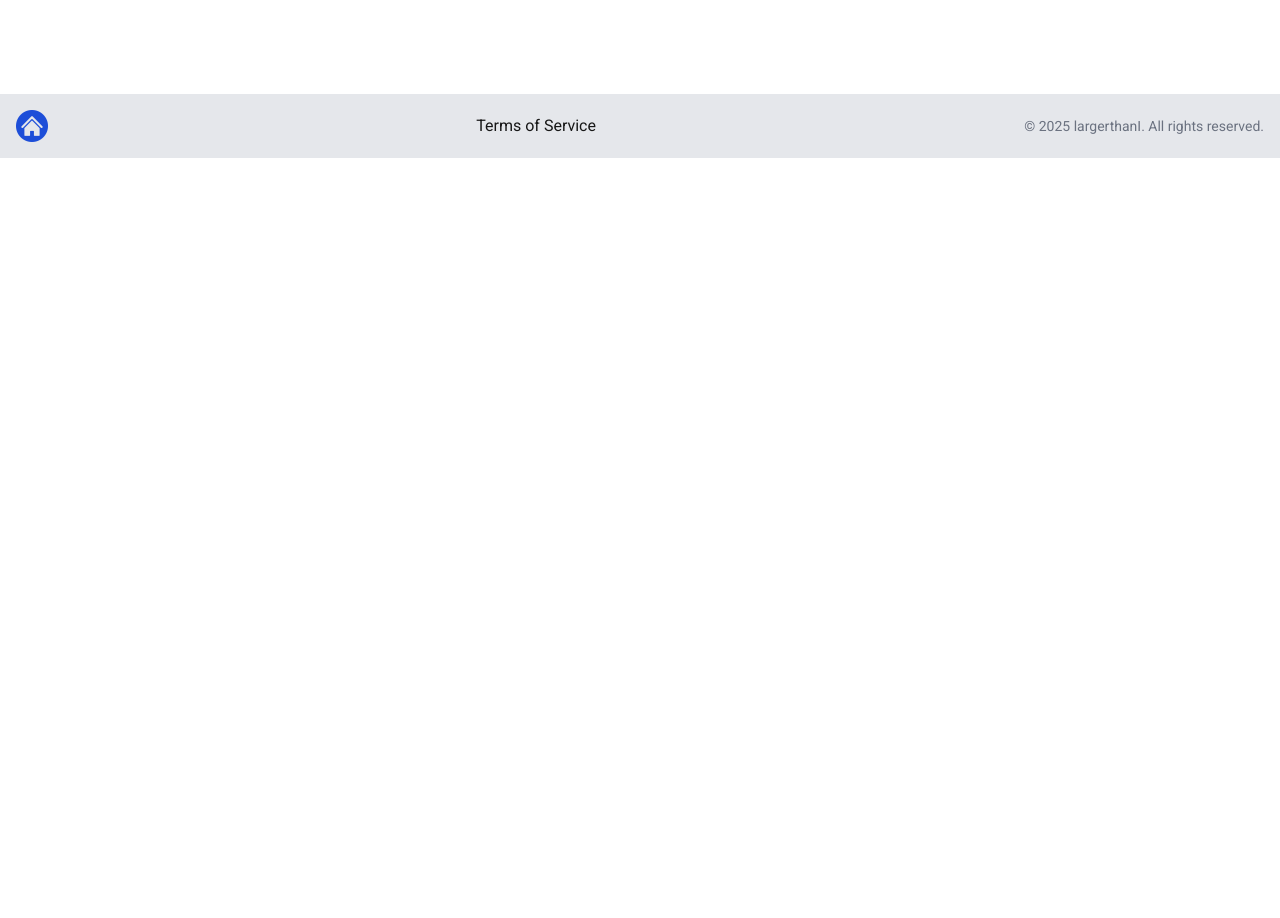
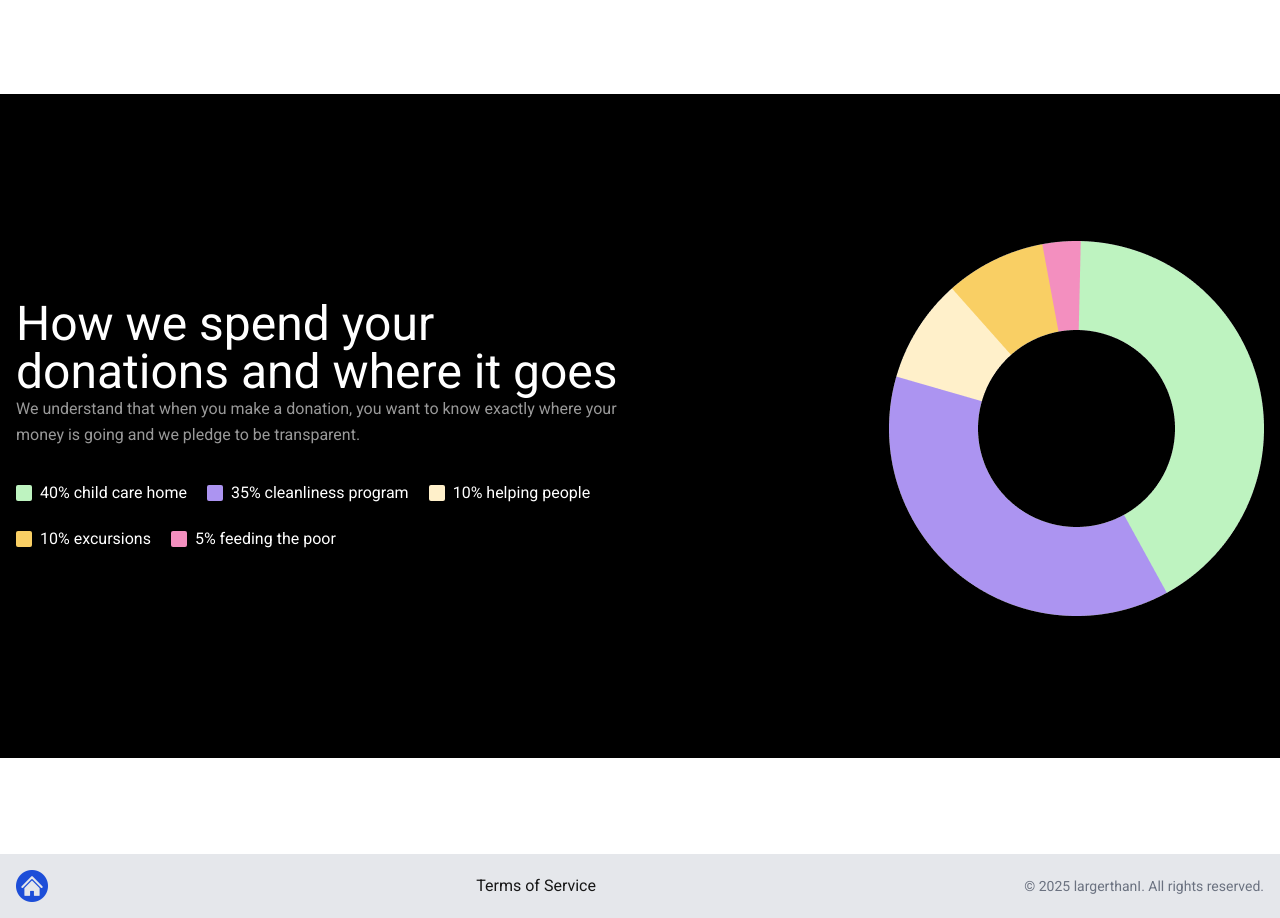
Before and after one commit to jkclyde31/NGO, a Next.js app: page / in a window 1280 px wide. Shown: the part 3690-4608 px from the top of the page. Before the commit the page ends 3848 px from the top, so only its background shows below. Built offline with nearby package versions, Linux system fonts and the light colour scheme.

Commit message:
added charts section

```diff
--- a/app/page.js
+++ b/app/page.js
@@ -2,6 +2,7 @@ import Banner from "@/app/sections/Banner";
 import AboutUs from "./sections/AboutUs";
 import WhatWeDo from "./sections/WhatWeDo";
 import ProjectsSection from "./sections/Projects";
+import ChartSection from "./sections/ChartSection";
 
 export const metadata = {
   title: "Homepage"
@@ -14,6 +15,8 @@ export default function Home() {
       <AboutUs />
       <WhatWeDo />
       <ProjectsSection />
+      <ChartSection />
+
     </div>
   );
 }
--- /dev/null
+++ b/app/sections/ChartSection.jsx
@@ -0,0 +1,53 @@
+import Image from "next/image"
+
+const ChartSection = () => {
+    const donations = [
+        { category: "child care home", percentage: 40, color: "#BEF3C0" },
+        { category: "cleanliness program", percentage: 35, color: "#AC94F1" },
+        { category: "helping people", percentage: 10, color: "#FFF0CA" },
+        { category: "excursions", percentage: 10, color: "#F9CF64" },
+        { category: "feeding the poor", percentage: 5, color: "#F38FBF" }
+    ];
+
+    return (
+        <div className="w-full bg-black text-white py-[50px] md:py-[142px]">
+            <div className="max-w-[1300px] w-full px-4 mx-auto flex flex-col md:flex-row gap-[50px] justify-between items-center">
+                {/* Text */}
+                <div className="max-w-[626px]">
+                    <h2 className="text-5xl">
+                        How we spend your donations and where it goes
+                    </h2>
+                    <p className="text-base leading-relaxed opacity-60">
+                        We understand that when you make a donation, you want to know exactly where your money is going and we pledge to be transparent.
+                    </p>
+
+                    {/* Donations List */}
+                    <div className="mt-8 flex flex-wrap gap-5">
+                        {donations.map((item, index) => (
+                            <div key={index} className="flex items-center gap-2">
+                                <div
+                                    className="w-4 h-4 rounded-sm"
+                                    style={{ backgroundColor: item.color }}
+                                ></div>
+                                <span className="text-base leading-relaxed">
+                                    {item.percentage}% {item.category}
+                                </span>
+                            </div>
+                        ))}
+                    </div>
+                </div>
+                {/* Image */}
+                <div>
+                    <Image
+                        src="/chart.png"
+                        alt="Chart"
+                        width={375}
+                        height={375}
+                    />
+                </div>
+            </div>
+        </div>
+    )
+}
+
+export default ChartSection
--- a/app/sections/Projects.jsx
+++ b/app/sections/Projects.jsx
@@ -8,9 +8,9 @@ const ProjectsSection = () => {
   const sponsors = [sponsor, sponsor1, sponsor2, sponsor3, sponsor4, sponsor5];
 
   return (
-    <div className="px-[15px]">
-         <div className="max-w-[1200px] mx-auto">
-            <p className="text-[16px] font-bold  tracking-[2px] pt-[25px] md:pt-[96px] pb-[15px] md:pb-[32px]">
+    <div className="px-[15px] py-[25px] md:py-[96px]">
+         <div className="max-w-[1200px] mx-auto ">
+            <p className="text-[16px] font-bold  tracking-[2px]  pb-[15px] md:pb-[32px]">
             Projects we have done
             </p>
             <h2 className="text-center md:text-start text-[48px] font-bold text-[1D2130] leading-[120%] mb-[64px] max-w-[640px] ">
```
Also changed, not shown: public/chart.png (added).
